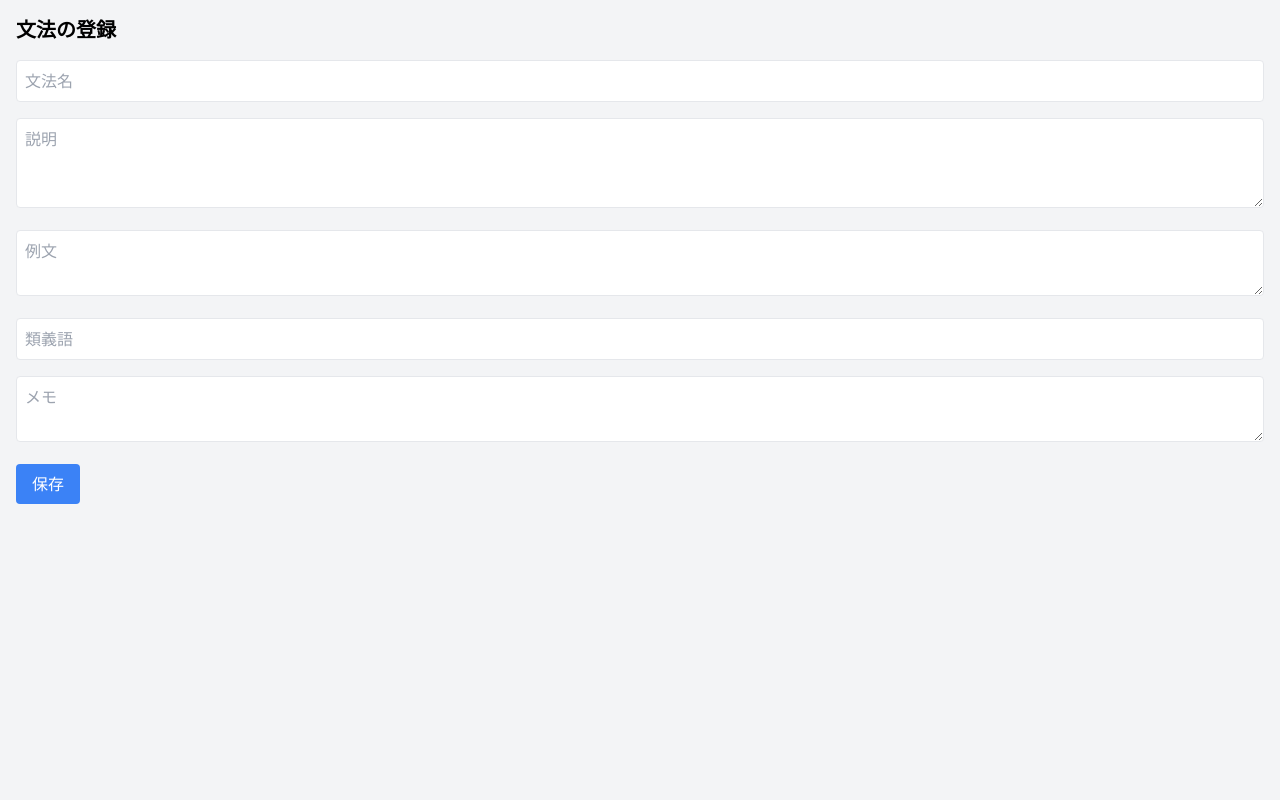
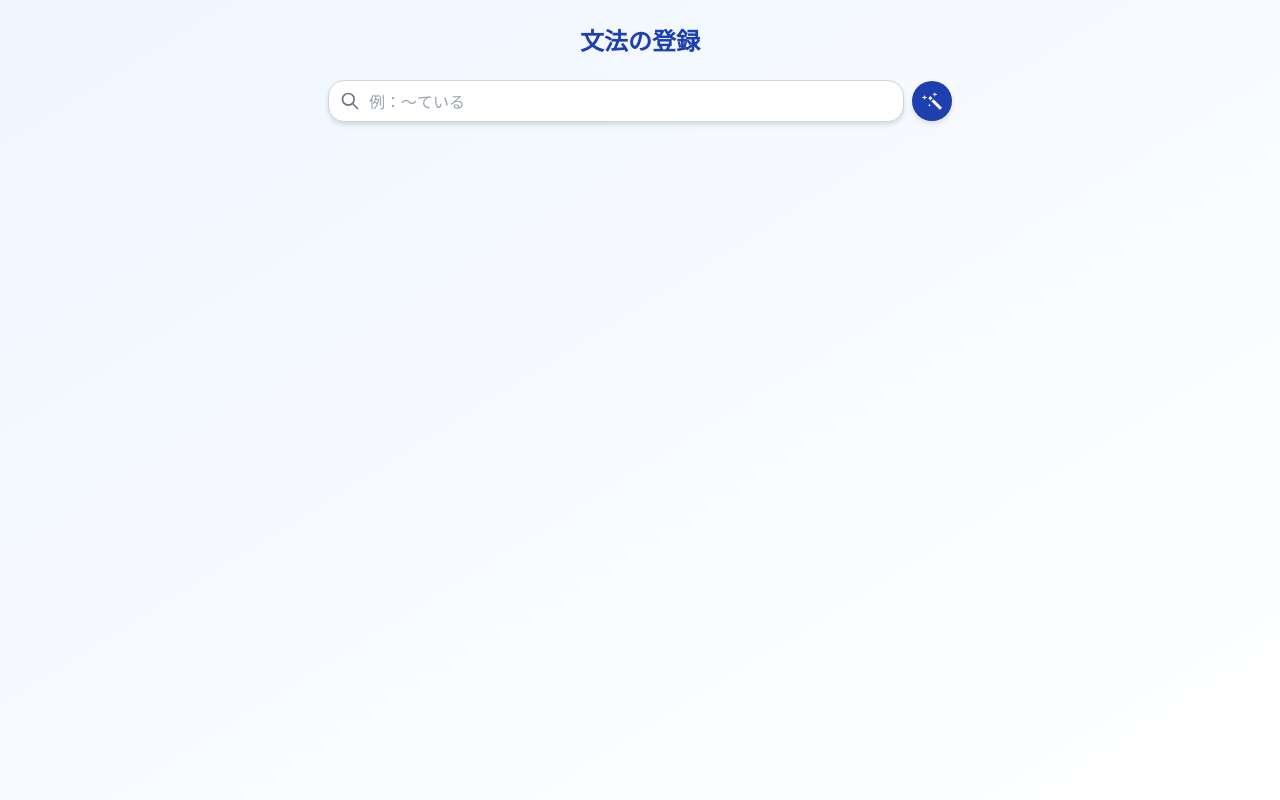
Before and after one commit to StevenHsu22/AI-Chatbot-LINE, a FastAPI app: template templates/grammar_liff/index.html in a window 1280 px wide. Run offline with FastAPI, Linux system fonts and the light colour scheme; the template is opened without the code that fills it, so the values that code supplies are empty.

Commit message:
feat: add grammar check feature & interface

```diff
--- a/app.py
+++ b/app.py
@@ -1,15 +1,23 @@
-from fastapi import FastAPI
+from fastapi import FastAPI, Request
 from fastapi.staticfiles import StaticFiles
 from fastapi.templating import Jinja2Templates
+from fastapi.responses import HTMLResponse
 from api import grammar
 
 app = FastAPI()
 
 templates = Jinja2Templates(directory="templates")
-
 app.mount("/static", StaticFiles(directory="static"), name="static")
 
 app.include_router(grammar.router)
+
+
+@app.get("/liff/grammar", response_class=HTMLResponse)
+async def serve_grammar_liff(request: Request):
+    return templates.TemplateResponse(
+      "grammar_liff/index.html",
+      {"request": request}
+    )
 
 
 if __name__ == "__main__":
--- a/config/settings.py
+++ b/config/settings.py
@@ -23,6 +23,9 @@ if LINE_CHANNEL_SECRET is None:
 LLM_API_KEY = os.getenv("LLM_API_KEY")
 LLM_API_BASE_URL = os.getenv("LLM_API_BASE_URL")
 
+# Base URL for the application
+BASE_URL = os.getenv("BASE_URL", "http://localhost:8000")
+
 # AWS Configuration
 AWS_ACCESS_KEY_ID = os.getenv("AWS_ACCESS_KEY_ID")
 AWS_SECRET_ACCESS_KEY = os.getenv("AWS_SECRET_ACCESS_KEY")
--- a/requirements.txt
+++ b/requirements.txt
@@ -3,6 +3,7 @@ uvicorn==0.34.1
 line-bot-sdk==3.16.3
 langchain==0.3.23
 pydantic==2.11.1
+jinja2==3.1.6
 
 redis>=5.0
 boto3>=1.37.33
--- a/services/grammar_service.py
+++ b/services/grammar_service.py
@@ -1,3 +1,3 @@
 def save_grammar_to_notion(data):
-    # 在這裡串接 Notion API
+
     print("將以下資料儲存到 Notion:", data.dict())
--- a/templates/grammar_liff/base.html
+++ b/templates/grammar_liff/base.html
@@ -5,9 +5,15 @@
   <meta name="viewport" content="width=device-width, initial-scale=1.0" />
   <title>{% block title %}文法入力{% endblock %}</title>
   <link href="https://cdn.jsdelivr.net/npm/tailwindcss@2.2.19/dist/tailwind.min.css" rel="stylesheet">
+  <link href="https://fonts.googleapis.com/css2?family=Noto+Sans+JP:wght@400;700&display=swap" rel="stylesheet">
+  <style>
+    body {
+      font-family: 'Noto Sans JP', sans-serif;
+    }
+  </style>
 </head>
-<body class="bg-gray-100">
-  <div class="container mx-auto p-4">
+<body class="bg-gradient-to-br from-blue-50 to-white min-h-screen">
+  <div class="max-w-2xl mx-auto p-6">
     {% block content %}{% endblock %}
   </div>
 </body>
--- a/templates/grammar_liff/index.html
+++ b/templates/grammar_liff/index.html
@@ -3,25 +3,145 @@
 {% block title %}文法入力{% endblock %}
 
 {% block content %}
-<h1 class="text-xl font-bold mb-4">文法の登録</h1>
+<h1 class="text-2xl font-bold mb-6 text-blue-800 text-center">文法の登録</h1>
 
-<form id="grammar-form" class="space-y-4">
-  <input type="text" id="title" placeholder="文法名" class="w-full border p-2 rounded" required />
-  <textarea id="description" placeholder="説明" class="w-full border p-2 rounded" rows="3"></textarea>
-  <textarea id="example" placeholder="例文" class="w-full border p-2 rounded" rows="2"></textarea>
-  <input type="text" id="synonyms" placeholder="類義語" class="w-full border p-2 rounded" />
-  <textarea id="memo" placeholder="メモ" class="w-full border p-2 rounded" rows="2"></textarea>
+<!-- 文法入力欄 -->
+<div class="relative flex items-center mb-6">
+  <div class="relative flex-grow">
+    <!-- 検索アイコン（常に表示） -->
+    <div class="absolute left-3 top-1/2 transform -translate-y-1/2 text-gray-500">
+      <svg xmlns="http://www.w3.org/2000/svg" class="h-5 w-5" fill="none" viewBox="0 0 24 24" stroke="currentColor">
+        <path stroke-linecap="round" stroke-linejoin="round" stroke-width="2" d="M21 21l-6-6m2-5a7 7 0 11-14 0 7 7 0 0114 0z" />
+      </svg>
+    </div>
 
-  <button type="submit" class="bg-blue-500 text-white py-2 px-4 rounded hover:bg-blue-600">
-    保存
+    <!-- クリアボタン（テキストがある場合のみ表示） -->
+    <div id="clear-btn" class="absolute right-3 top-1/2 transform -translate-y-1/2 text-gray-500 cursor-pointer hidden">
+      <svg xmlns="http://www.w3.org/2000/svg" class="h-5 w-5" fill="none" viewBox="0 0 24 24" stroke="currentColor">
+        <path stroke-linecap="round" stroke-linejoin="round" stroke-width="2" d="M6 18L18 6M6 6l12 12" />
+      </svg>
+    </div>
+
+    <!-- 文法入力フィールド -->
+    <input type="text" id="grammar-input" placeholder="例：〜ている" class="w-full pl-10 pr-10 py-2 border border-gray-300 rounded-2xl focus:outline-none focus:ring-2 focus:ring-blue-400 shadow-md" />
+  </div>
+
+  <!-- 生成ボタン（深い青色の円形、カスタム画像） -->
+  <button id="generate-btn" class="ml-2 bg-blue-800 hover:bg-blue-900 text-white rounded-full w-10 h-10 flex items-center justify-center transition shadow-md">
+    <!-- 通常時の画像 -->
+    <img id="btn-normal-img" src="/static/icon/magic_wand.png" alt="生成" class="h-5 w-5" />
+
+    <!-- ローディング時の画像（最初は非表示） -->
+    <img id="btn-loading-img" src="/static/icon/loading.gif" alt="読み込み中" class="h-5 w-5 hidden animate-spin" />
   </button>
-</form>
+</div>
 
-<p id="message" class="mt-4 text-green-600 font-semibold hidden">保存しました！</p>
+<!-- grammar form -->
+<div id="grammar-container" class="bg-white shadow-lg rounded-xl p-6 space-y-5 hidden">
+  <form id="grammar-form" class="space-y-4">
+
+    <div>
+      <label for="title" class="block font-semibold text-gray-700 mb-1">文法</label>
+      <input type="text" id="title" class="w-full border border-gray-300 p-2 rounded-2xl" required />
+    </div>
+
+    <div>
+      <label for="description" class="block font-semibold text-gray-700 mb-1">説明</label>
+      <textarea id="description" class="w-full border border-gray-300 p-2 rounded-2xl" rows="3"></textarea>
+    </div>
+
+    <div>
+      <label for="example" class="block font-semibold text-gray-700 mb-1">例文</label>
+      <textarea id="example" class="w-full border border-gray-300 p-2 rounded-2xl" rows="2"></textarea>
+    </div>
+
+    <div>
+      <label for="synonyms" class="block font-semibold text-gray-700 mb-1">類義語</label>
+      <input type="text" id="synonyms" class="w-full border border-gray-300 p-2 rounded-2xl" />
+    </div>
+
+    <div>
+      <label for="memo" class="block font-semibold text-gray-700 mb-1">メモ</label>
+      <textarea id="memo" class="w-full border border-gray-300 p-2 rounded-2xl" rows="2"></textarea>
+    </div>
+
+    <button type="submit" class="w-full bg-blue-700 text-white font-semibold py-2 px-4 rounded hover:bg-blue-800 transition duration-200 rounded-2xl">
+      保存
+    </button>
+  </form>
+
+  <p id="message" class="text-center mt-4 text-green-600 font-semibold hidden">保存しました！</p>
+</div>
 
 <script>
+  const grammarInput = document.getElementById("grammar-input");
+  const generateBtn = document.getElementById("generate-btn");
+  const grammarContainer = document.getElementById("grammar-container");
+  const clearBtn = document.getElementById("clear-btn");
+
+  // 入力フィールドの変更を監視して、クリアボタンの表示/非表示を切り替える
+  grammarInput.addEventListener("input", () => {
+    if (grammarInput.value.trim()) {
+      clearBtn.classList.remove("hidden");
+    } else {
+      clearBtn.classList.add("hidden");
+    }
+  });
+
+  // クリアボタンのクリックイベント
+  clearBtn.addEventListener("click", () => {
+    grammarInput.value = "";
+    clearBtn.classList.add("hidden");
+    grammarInput.focus();
+  });
+
+  generateBtn.addEventListener("click", async () => {
+    const keyword = grammarInput.value.trim();
+    if (!keyword) {
+      alert("文法名を入力してください");
+      return;
+    }
+
+    generateBtn.disabled = true;
+
+    // ボタン画像の切り替え（通常→ローディング）
+    document.getElementById("btn-normal-img").classList.add("hidden");
+    document.getElementById("btn-loading-img").classList.remove("hidden");
+
+    try {
+      const res = await fetch("/api/grammar/generate", {
+        method: "POST",
+        headers: { "Content-Type": "application/json" },
+        body: JSON.stringify({ keyword }),
+      });
+
+      if (res.ok) {
+        const data = await res.json();
+
+        document.getElementById("title").value = data.title || "";
+        document.getElementById("description").value = data.description || "";
+        document.getElementById("example").value = data.example || "";
+        document.getElementById("synonyms").value = data.synonyms || "";
+        document.getElementById("memo").value = data.memo || "";
+
+        grammarContainer.classList.remove("hidden");
+      } else {
+        alert("生成失敗しました");
+      }
+    } catch (e) {
+      alert("エラー：" + e.message);
+    } finally {
+      generateBtn.disabled = false;
+      // ボタン画像を元に戻す（ローディング→通常）
+      document.getElementById("btn-loading-img").classList.add("hidden");
+      document.getElementById("btn-normal-img").classList.remove("hidden");
+    }
+  });
+
   document.getElementById("grammar-form").addEventListener("submit", async (e) => {
     e.preventDefault();
+    const confirmSave = confirm("保存してもよろしいですか？");
+    if (!confirmSave) return;
 
     const payload = {
       title: document.getElementById("title").value,
@@ -39,14 +159,24 @@
       });
 
       if (response.ok) {
-        document.getElementById("message").classList.remove("hidden");
+        const msg = document.getElementById("message");
+        msg.classList.remove("hidden");
+
+        document.getElementById('grammar-input').value = '';
+        clearBtn.classList.add("hidden");
+
         document.getElementById("grammar-form").reset();
+
+        document.getElementById("grammar-container").classList.add("hidden");
+
+        setTimeout(() => msg.classList.add("hidden"), 3000);
       } else {
-        alert("エラーが発生しました");
+        alert("保存失敗");
       }
     } catch (error) {
       alert("通信エラー：" + error);
     }
   });
+
 </script>
 {% endblock %}
```
Also changed, not shown: api/grammar.py (+16 -2 lines), line_setting/upload_richmenu.py (+5 -2 lines), static/icon/loading.gif (added), static/icon/magic_wand.png (added), 1 other file.
